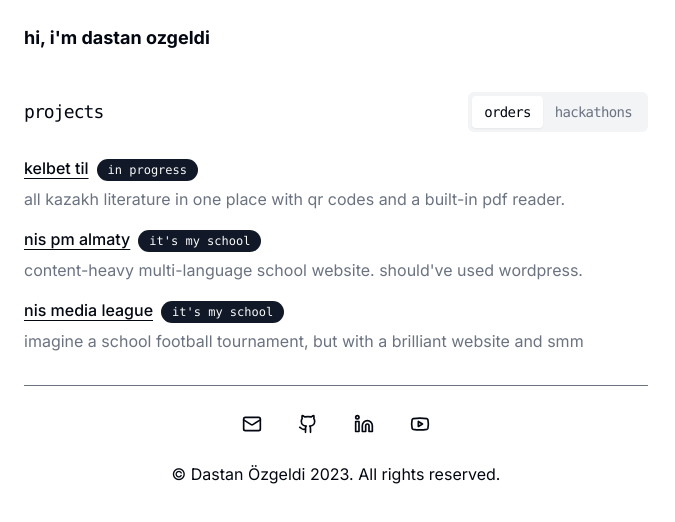
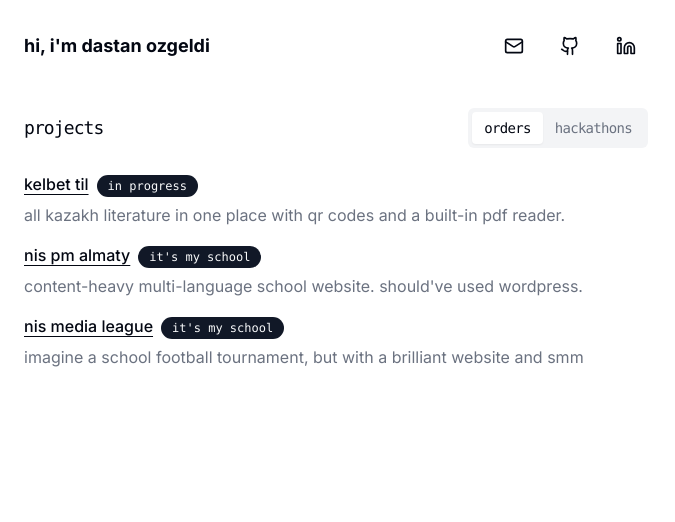
Before and after one commit to dastanozgeldi/dastanozgeldi.me, a Next.js app: page / in a window 1280 px wide. Shown: the top 522 px of the page, without its empty margins (0-675 px from the left). Built offline with nearby package versions, Linux system fonts and the light colour scheme.

Commit message:
move footer to navbar

```diff
--- a/src/app/layout.tsx
+++ b/src/app/layout.tsx
@@ -5,7 +5,6 @@ import { Metadata } from "next";
 import { Inter } from "next/font/google";
 
 import { Header } from "@/components/header";
-import { Footer } from "@/components/footer";
 import { site } from "@/config/site";
 
 const inter = Inter({ subsets: ["latin"] });
@@ -72,7 +71,6 @@ export default function RootLayout({
         <main className="p-6 max-w-2xl">
           <Header />
           {children}
-          <Footer />
         </main>
         <Analytics />
       </body>
--- a/src/components/footer.tsx
+++ /dev/null
@@ -1,23 +0,0 @@
-import { FOOTER_LINKS } from "@/config/links";
-
-export const Footer = () => {
-  return (
-    <footer className="w-full border-t-[1px] border-t-gray-500 p-4 space-y-4">
-      <div className="flex items-center justify-center gap-3">
-        {FOOTER_LINKS.map(({ href, icon }) => (
-          <a
-            key={href}
-            className="duration-300 rounded-full p-3 hover:bg-secondary"
-            href={href}
-          >
-            {icon}
-          </a>
-        ))}
-      </div>
-
-      <p className="text-center">
-        © Dastan Özgeldi {new Date().getFullYear()}. All rights reserved.
-      </p>
-    </footer>
-  );
-};
--- a/src/components/header.tsx
+++ b/src/components/header.tsx
@@ -1,4 +1,5 @@
 "use client";
+import { SOCIAL_LINKS } from "@/config/links";
 import Link from "next/link";
 
 export const Header = () => {
@@ -6,9 +7,22 @@ export const Header = () => {
     <header className="mb-5 md:mb-10 flex items-center justify-between">
       <span className="text-md md:text-lg whitespace-nowrap font-bold">
         <Link href="/">
-          <span className="cursor-pointer pr-2">hi, i&apos;m dastan ozgeldi</span>
+          <span className="cursor-pointer pr-2">
+            hi, i&apos;m dastan ozgeldi
+          </span>
         </Link>
       </span>
+      <div className="flex items-center justify-center gap-3">
+        {SOCIAL_LINKS.map(({ href, icon }) => (
+          <a
+            key={href}
+            className="duration-300 rounded-full p-3 hover:bg-secondary"
+            href={href}
+          >
+            {icon}
+          </a>
+        ))}
+      </div>
     </header>
   );
 };
--- a/src/components/icons.tsx
+++ b/src/components/icons.tsx
@@ -1,6 +1,5 @@
 import {
   type Icon as LucideIcon,
-  AlignEndHorizontal,
   Code2,
   Command,
   Github,
@@ -8,8 +7,6 @@ import {
   Linkedin,
   Moon,
   SunMedium,
-  ScanFace,
-  Youtube,
   Mail,
   ChevronRight,
 } from "lucide-react";
@@ -18,15 +15,12 @@ export type Icon = LucideIcon;
 
 export const Icons = {
   right: ChevronRight,
-  about: ScanFace,
-  dashboard: AlignEndHorizontal,
   projects: Home,
   code: Code2,
   command: Command,
   mail: Mail,
   github: Github,
   linkedin: Linkedin,
-  youtube: Youtube,
   sun: SunMedium,
   moon: Moon,
 };
--- a/src/config/links.tsx
+++ b/src/config/links.tsx
@@ -1,6 +1,6 @@
 import { Icons } from "@/components/icons";
 
-export const FOOTER_LINKS = [
+export const SOCIAL_LINKS = [
   {
     href: "mailto:ozgdastan@gmail.com",
     icon: <Icons.mail className="w-5 h-5" />,
@@ -13,8 +13,4 @@ export const FOOTER_LINKS = [
     href: "https://linkedin.com/in/dastanozgeldi",
     icon: <Icons.linkedin className="w-5 h-5" />,
   },
-  {
-    href: "https://youtube.com/@dastanozgeldi",
-    icon: <Icons.youtube className="w-5 h-5" />,
-  },
 ];
```
